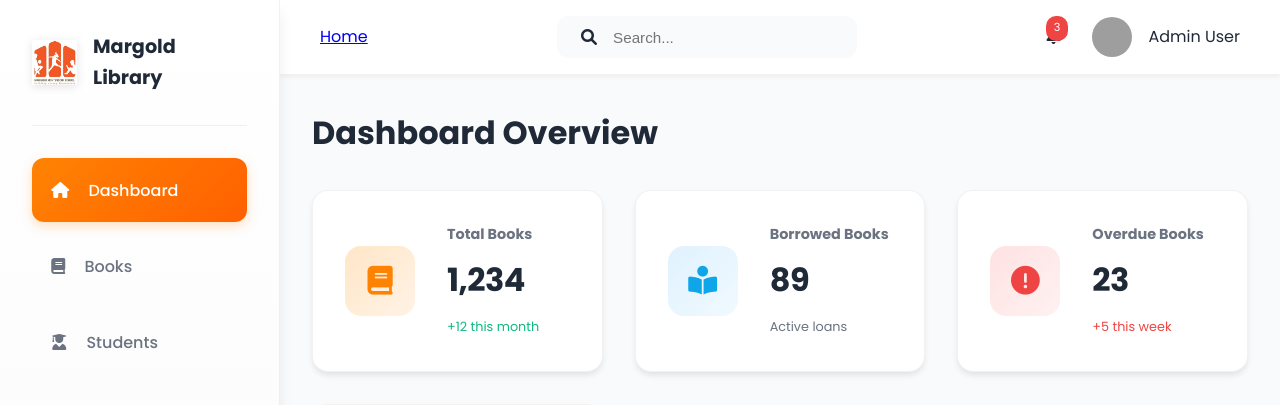
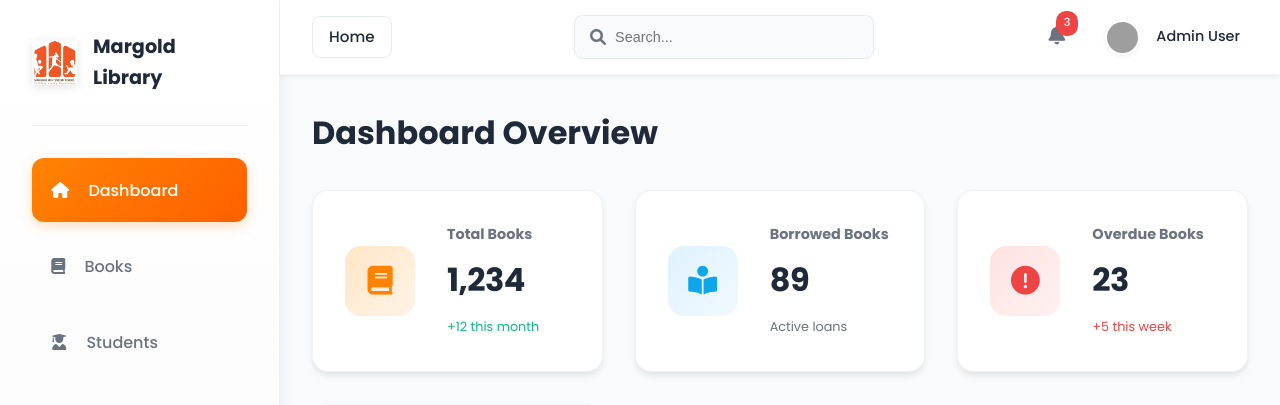
Before and after one commit to eddie-kay0462/Marigold-s-Library-Management-System, a PHP site: page /dashboard.html in a window 1280 px wide. Shown: the top 405 px of the page. Run offline with PHP 8.4, Linux system fonts and the light colour scheme; grey boxes are pictures that could not be loaded.

Commit message:
dashboard styles

```diff
--- a/assets/css/dashboard.css
+++ b/assets/css/dashboard.css
@@ -1,6 +1,7 @@
 :root {
     --sidebar-width: 280px;
     --header-height: 75px;
+    --header-padding: 2rem;
     --primary-orange: #FF8303;
     --secondary-orange: #FF6000;
     --light-orange: #FFE6C7;
@@ -14,6 +15,21 @@
     --shadow-sm: 0 2px 4px rgba(0, 0, 0, 0.05);
     --shadow-md: 0 4px 6px -1px rgba(0, 0, 0, 0.1);
     --shadow-lg: 0 10px 15px -3px rgba(0, 0, 0, 0.1);
+}
+
+.header-left a {
+    text-decoration: none;
+    color: var(--text-dark);
+    font-weight: 500;
+    font-size: 0.95rem;
+    padding: 0.5rem 0;
+    position: relative;
+    transition: color 0.3s ease;
+    background-color: var(--white);
+    border-radius: 8px;
+    padding: 0.5rem 1rem;
+    border: 1px solid var(--gray-medium);
+    margin-right: 1rem;
 }
 
 .dashboard-body {
@@ -95,74 +111,192 @@
     flex: 1;
 }
 
+/* Enhanced Header Styles */
 .dashboard-header {
     height: var(--header-height);
     background: var(--white);
-    padding: 0 2.5rem;
+    padding: 0 var(--header-padding);
     display: flex;
     align-items: center;
     justify-content: space-between;
     box-shadow: var(--shadow-sm);
+    position: sticky;
+    top: 0;
+    z-index: 100;
     border-bottom: 1px solid rgba(0, 0, 0, 0.05);
 }
 
-.header-search {
+/* Left Section of Header */
+.header-left {
     display: flex;
     align-items: center;
-    gap: 1rem;
-    background: var(--bg-light);
-    padding: 0.8rem 1.5rem;
-    border-radius: 12px;
-    width: 300px;
-    transition: all 0.3s ease;
+    gap: 2.5rem;
 }
 
-.header-search:focus-within {
-    box-shadow: 0 0 0 3px rgba(255, 131, 3, 0.1);
-    background: var(--white);
+.header-logo {
+    display: flex;
+    align-items: center;
 }
 
-.header-search input {
-    width: 100%;
-    border: none;
-    background: none;
-    outline: none;
-    font-size: 0.95rem;
-    color: var(--text-dark);
+.header-logo a {
+    display: flex;
+    align-items: center;
+    text-decoration: none;
 }
 
-.header-user {
+.header-logo img {
+    height: 40px;
+    width: auto;
+    transition: transform 0.3s ease;
+}
+
+.header-logo img:hover {
+    transform: scale(1.05);
+}
+
+/* Header Navigation */
+.header-nav ul {
+    display: flex;
+    gap: 2rem;
+    list-style: none;
+    margin: 0;
+    padding: 0;
+}
+
+.header-nav a {
+    color: var(--text-dark);
+    text-decoration: none;
+    font-weight: 500;
+    font-size: 0.95rem;
+    padding: 0.5rem 0;
+    position: relative;
+    transition: color 0.3s ease;
+}
+
+.header-nav a::after {
+    content: '';
+    position: absolute;
+    bottom: -2px;
+    left: 0;
+    width: 0;
+    height: 2px;
+    background-color: var(--primary-orange);
+    transition: width 0.3s ease;
+}
+
+.header-nav a:hover {
+    color: var(--primary-orange);
+}
+
+.header-nav a:hover::after {
+    width: 100%;
+}
+
+/* Right Section of Header */
+.header-right {
     display: flex;
     align-items: center;
     gap: 2rem;
 }
 
+/* Search Bar */
+.header-search {
+    position: relative;
+    width: 300px;
+}
+
+.header-search i {
+    position: absolute;
+    left: 1rem;
+    top: 50%;
+    transform: translateY(-50%);
+    color: var(--text-light);
+    pointer-events: none;
+}
+
+.header-search input {
+    width: 100%;
+    padding: 0.8rem 1rem 0.8rem 2.5rem;
+    border: 1px solid var(--gray-medium);
+    border-radius: 8px;
+    font-size: 0.9rem;
+    transition: all 0.3s ease;
+    background-color: var(--bg-light);
+}
+
+.header-search input:focus {
+    outline: none;
+    border-color: var(--primary-orange);
+    background-color: var(--white);
+    box-shadow: 0 0 0 4px rgba(255, 131, 3, 0.1);
+}
+
+/* User Section */
+.header-user {
+    display: flex;
+    align-items: center;
+    gap: 1.5rem;
+}
+
+/* Notification Icon */
 .notification-icon {
     position: relative;
     cursor: pointer;
+    padding: 0.5rem;
+}
+
+.notification-icon i {
+    font-size: 1.2rem;
+    color: var(--text-light);
+    transition: color 0.3s ease;
+}
+
+.notification-icon:hover i {
+    color: var(--primary-orange);
 }
 
 .notification-badge {
     position: absolute;
-    top: -8px;
-    right: -8px;
+    top: -5px;
+    right: -5px;
     background: var(--danger-color);
     color: var(--white);
     font-size: 0.7rem;
+    font-weight: 500;
     padding: 0.2rem 0.5rem;
     border-radius: 10px;
+    min-width: 18px;
+    text-align: center;
 }
 
+/* User Profile */
 .user-profile {
     display: flex;
     align-items: center;
     gap: 1rem;
+    cursor: pointer;
+    padding: 0.5rem;
+    border-radius: 8px;
+    transition: background-color 0.3s ease;
+}
+
+.user-profile:hover {
+    background-color: var(--bg-light);
 }
 
 .user-profile img {
-    width: 40px;
-    height: 40px;
+    width: 35px;
+    height: 35px;
     border-radius: 50%;
+    object-fit: cover;
+    border: 2px solid var(--white);
+    box-shadow: var(--shadow-sm);
+}
+
+.user-profile span {
+    font-size: 0.9rem;
+    font-weight: 500;
+    color: var(--text-dark);
 }
 
 /* Dashboard Content Styles */
@@ -397,6 +531,12 @@ td:nth-child(4) {
 }
 
 /* Responsive Design */
+@media (max-width: 1200px) {
+    .header-search {
+        width: 250px;
+    }
+}
+
 @media (max-width: 1024px) {
     .sidebar {
         width: 80px;
@@ -410,6 +550,18 @@ td:nth-child(4) {
     .main-content {
         margin-left: 80px;
     }
+
+    .header-nav {
+        display: none;
+    }
+
+    .header-search {
+        display: none;
+    }
+
+    .dashboard-header {
+        padding: 0 1.5rem;
+    }
 }
 
 @media (max-width: 768px) {
@@ -419,6 +571,18 @@ td:nth-child(4) {
 
     .dashboard-header {
         padding: 0 1rem;
+    }
+
+    .header-logo img {
+        height: 32px;
+    }
+
+    .user-profile span {
+        display: none;
+    }
+
+    .header-user {
+        gap: 1rem;
     }
 }
 
@@ -430,4 +594,8 @@ td:nth-child(4) {
     .header-search {
         display: none;
     }
+
+    .notification-icon {
+        display: none;
+    }
 }
```
